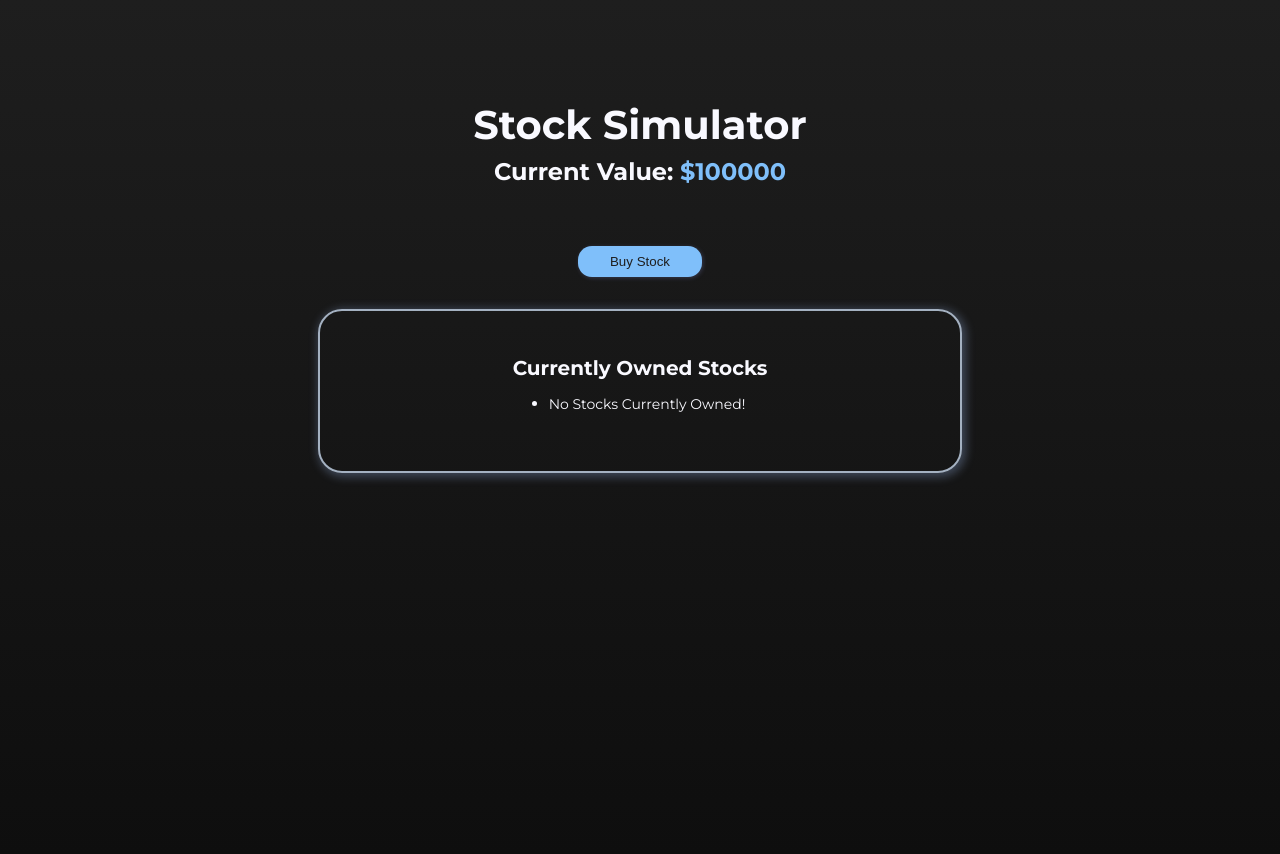
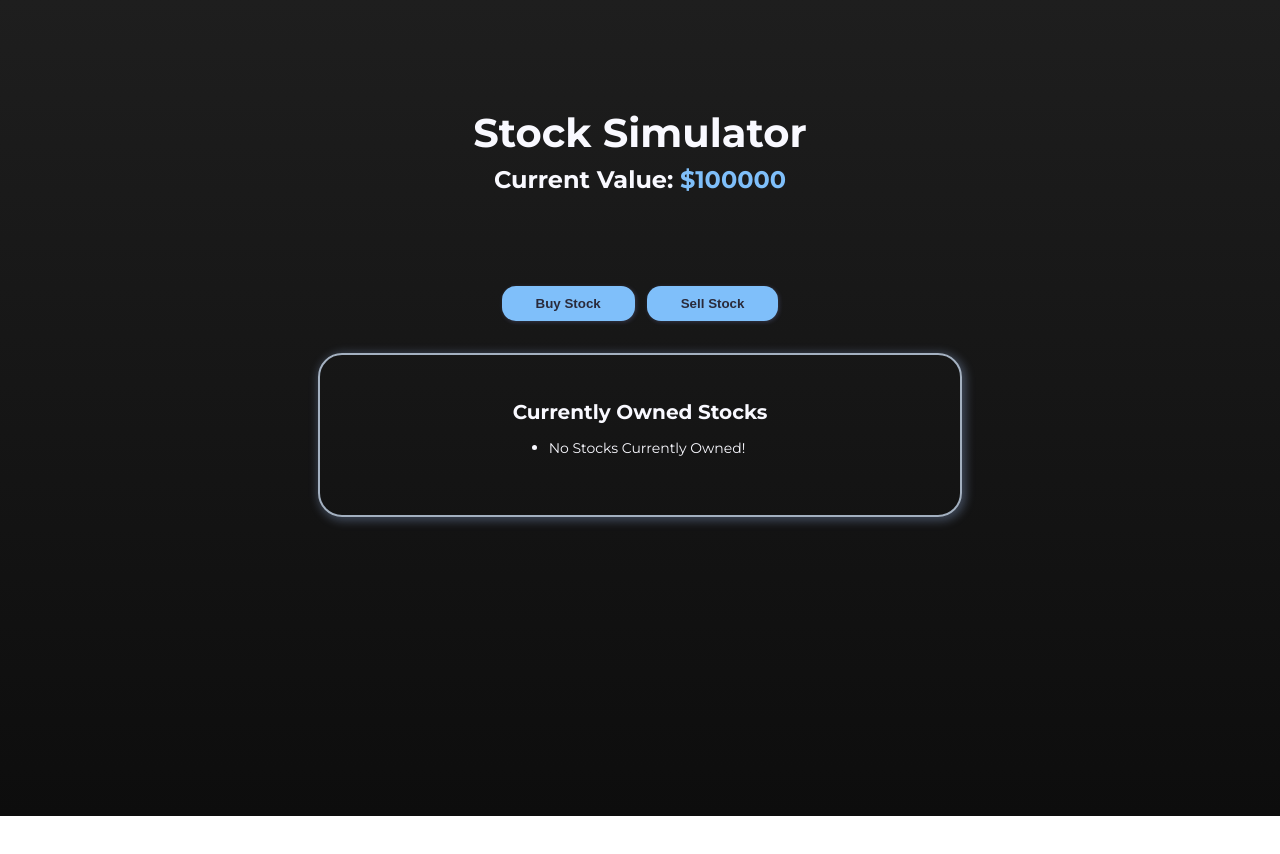
Before and after one commit to Simon-Cheek/StockSimulator, a Next.js app in the folder stock-simulator/: page / in a window 1280 px wide. Shown: the top 854 px of the page. After the commit the page ends 816 px from the top, so only its background shows below. Built offline with nearby package versions, Linux system fonts and the light colour scheme.

Commit message:
Page adjustments

```diff
--- a/stock-simulator/src/app/global.css
+++ b/stock-simulator/src/app/global.css
@@ -1,5 +1,5 @@
 body {
-    background-image: linear-gradient(#1e1e1e, #0d0d0d);
-    color: #f9f9ff;
-    min-height: 100vh;
+  background-image: linear-gradient(#1e1e1e, #0d0d0d);
+  color: #f9f9ff;
+  min-height: 100vh;
 }
--- a/stock-simulator/src/app/home.module.css
+++ b/stock-simulator/src/app/home.module.css
@@ -1,6 +1,6 @@
 .bannerContainer {
-  margin-top: 100px;
-  margin-bottom: 60px;
+  padding-top: 100px;
+  padding-bottom: 60px;
   display: flex;
   justify-content: center;
   align-items: center;
--- a/stock-simulator/src/app/page.tsx
+++ b/stock-simulator/src/app/page.tsx
@@ -5,6 +5,7 @@ import { useStockInfo } from "@/hooks/getStockInfo";
 import { useEffect, useState } from "react";
 import styles from "./home.module.css";
 import { Button } from "@/components/button";
+import { Separator } from "@/components/separator";
 
 interface stockInterface {
   currentBalance: Number;
@@ -26,6 +27,8 @@ export default function Home() {
     <>
       <div className={styles.buyStockContainer}>
         <Button>Buy Stock</Button>
+        <Separator vertical size="xs" />
+        <Button>Sell Stock</Button>
       </div>
       <div className={styles.stockListContainer}>
         <div className={styles.stockList}>
--- a/stock-simulator/src/components/button.tsx
+++ b/stock-simulator/src/components/button.tsx
@@ -1,9 +1,17 @@
+import classNames from "classnames";
 import styles from "./components.module.css";
 
 type ButtonProps = {
   children: React.ReactNode;
+  hollow?: boolean;
 };
 
-export function Button({ children }: ButtonProps) {
-  return <button className={styles.button}>{children}</button>;
+export function Button({ children, hollow }: ButtonProps) {
+  return (
+    <button
+      className={classNames(styles.button, { [styles.hollowButton]: hollow })}
+    >
+      {children}
+    </button>
+  );
 }
--- a/stock-simulator/src/components/components.module.css
+++ b/stock-simulator/src/components/components.module.css
@@ -37,11 +37,13 @@
 .button {
   padding: 8px 32px;
   border-radius: 14px;
-  border: none;
+  border: 2px solid #00000000;
+  font-weight: 600;
   background-color: #7fbffa;
-  color: #1e1e1e;
+  color: #2a2a3a;
+  margin: 0px 4px;
   box-shadow: 1px 1px 4px #99a9ff3a;
-  transition: background-color 0.15s, transform 0.15s;
+  transition: background-color 0.1s ease-in, transform 0.1s ease-in;
 }
 
 .button:hover {
@@ -49,3 +51,16 @@
   cursor: pointer;
   transform: scale(1.03);
 }
+
+.hollowButton {
+  background-color: rgba(0, 0, 0, 0);
+  border: 2px solid #7fbffa;
+  color: #7fbffa;
+  transition: border-color 0.1s ease-in, transform 0.1s ease-in;
+}
+
+.hollowButton:hover {
+  border-color: #94d0ff;
+  background-color: #94d0ff12;
+  transform: scale(1.03);
+}
```
